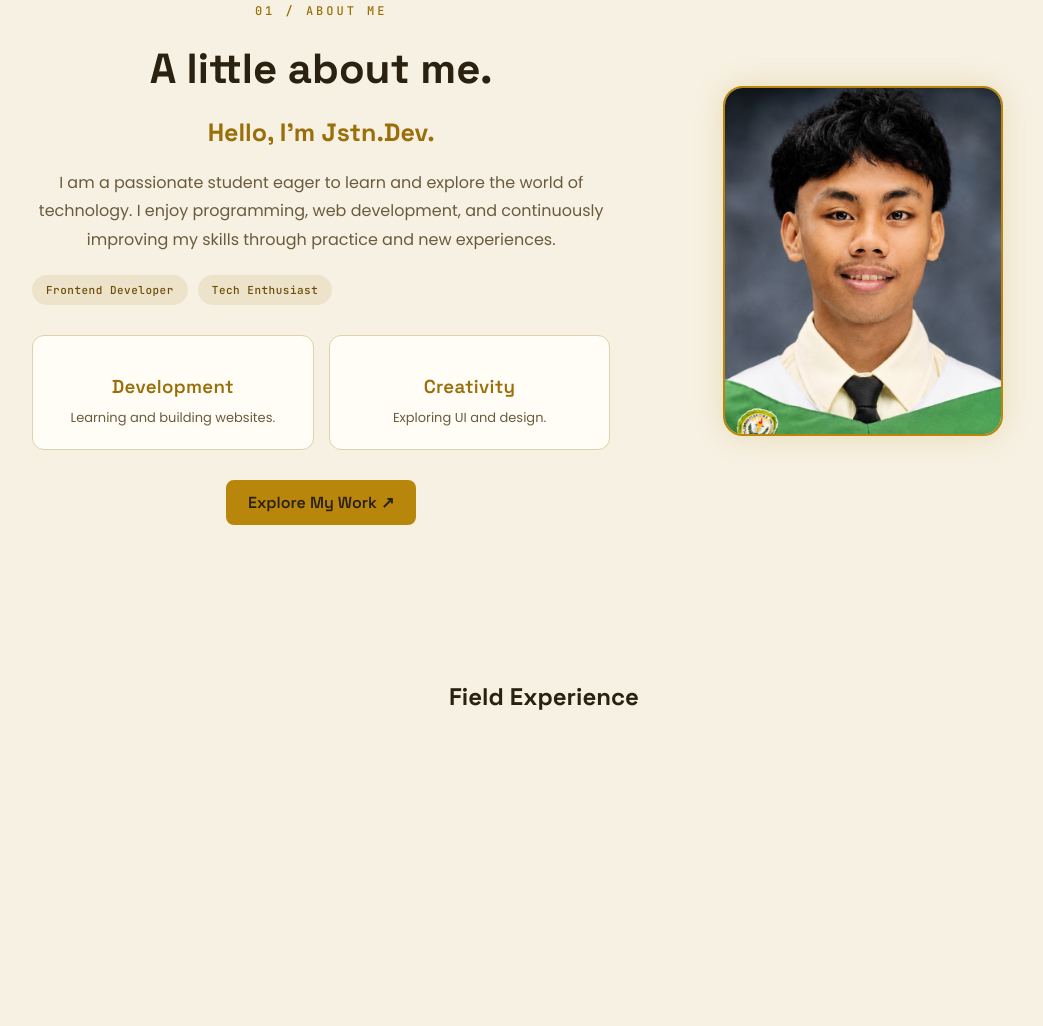
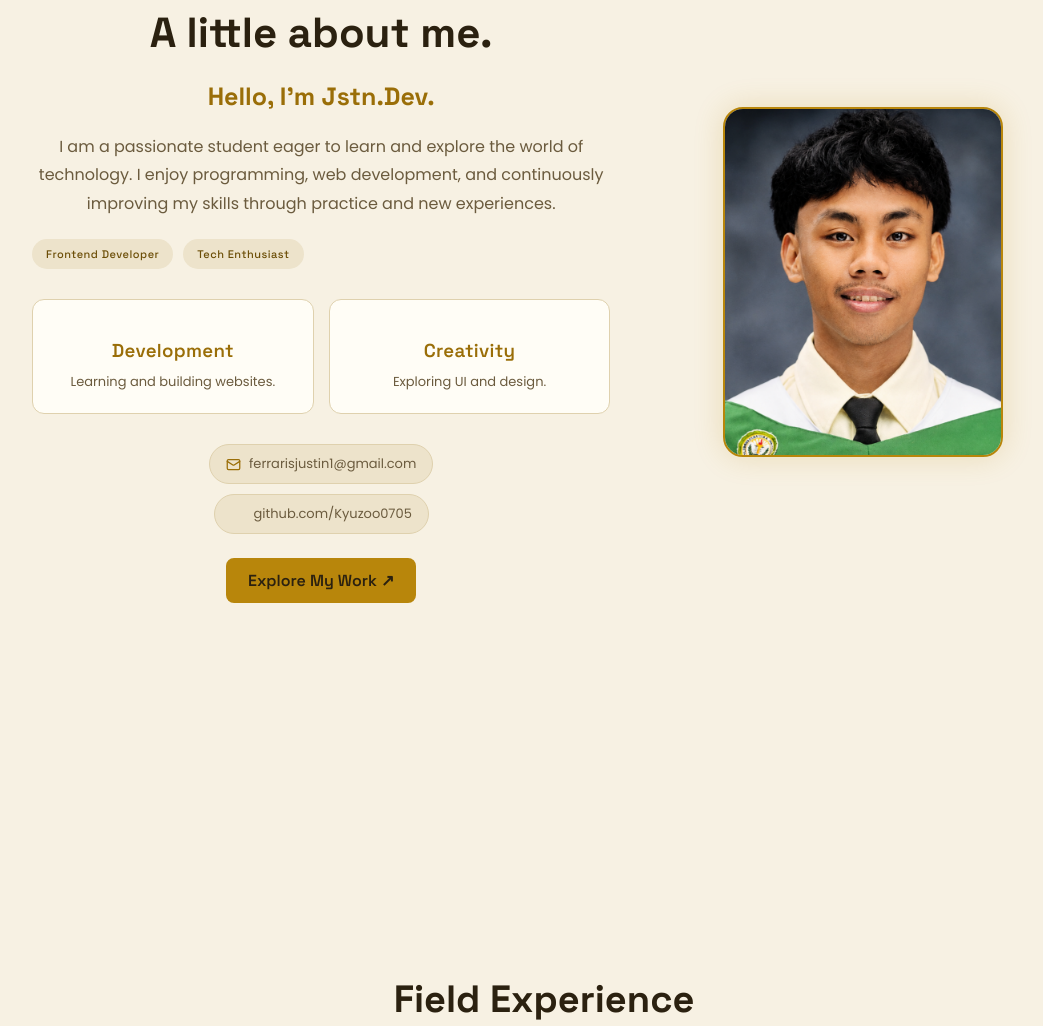
Before and after one commit to Kyuzoo0705/jstn-portfolio, a plain HTML site: page index.html in a window 1280 px wide. Shown: the part 254-1280 px from the top of the page, without its empty margins (96-1139 px from the left). Drawn offline with nearby package versions, Linux system fonts and the light colour scheme.

Commit message:
Rubric fixes: two font families, main/footer semantics, heading order, contact chips

```diff
--- a/index.html
+++ b/index.html
@@ -6,10 +6,10 @@
     <link rel="preconnect" href="https://fonts.googleapis.com" />
     <link rel="preconnect" href="https://fonts.gstatic.com" crossorigin />
     <link
-      href="https://fonts.googleapis.com/css2?family=Poppins:ital,wght@0,100;0,200;0,300;0,400;0,500;0,600;0,700;0,800;0,900;1,100;1,200;1,300;1,400;1,500;1,600;1,700;1,800;1,900&family=Space+Grotesk:wght@500;600;700&family=JetBrains+Mono:wght@500;600&display=swap"
+      href="https://fonts.googleapis.com/css2?family=Poppins:ital,wght@0,100;0,200;0,300;0,400;0,500;0,600;0,700;0,800;0,900;1,100;1,200;1,300;1,400;1,500;1,600;1,700;1,800;1,900&family=Space+Grotesk:wght@500;600;700&display=swap"
       rel="stylesheet"
     />
-    <link rel="stylesheet" href="style.css?v=8" />
+    <link rel="stylesheet" href="style.css?v=9" />
     <title>Justin's Portfolio</title>
   </head>
   <body>
@@ -69,6 +69,7 @@
         <span></span>
     </button>
 </header>
+    <main>
     <section id="Profile">
       <div class="profile-container">
 
@@ -103,6 +104,17 @@
                 </div>
             </div>
 
+            <div class="profile-contact">
+                <a href="mailto:ferrarisjustin1@gmail.com">
+                    <i data-lucide="mail"></i>
+                    <span>ferrarisjustin1@gmail.com</span>
+                </a>
+                <a href="https://github.com/Kyuzoo0705" target="_blank" rel="noopener">
+                    <i data-lucide="github"></i>
+                    <span>github.com/Kyuzoo0705</span>
+                </a>
+            </div>
+
             <a href="#Projects" class="profile-btn">
     Explore My Work ↗
 </a>
@@ -116,17 +128,22 @@
     </div>
     </section>
     <section id="FieldExperience">
-      <h1>Field Experience</h1>
+      <h2>Field Experience</h2>
     </section>
     <section id="Projects">
-      <h1>Projects</h1>
+      <h2>Projects</h2>
     </section>
     <section id="ResearchAtSHS">
-      <h1>Research At SHS</h1>
+      <h2>Research At SHS</h2>
     </section>
     <section id="SeminarAndTrainings">
-      <h1>Seminar And Trainings</h1>
+      <h2>Seminar And Trainings</h2>
     </section>
+    </main>
+
+    <footer>
+        <p>© 2026 Justin · Built with HTML &amp; CSS</p>
+    </footer>
   <script src="https://unpkg.com/lucide@latest"></script>
 
 <script>
--- a/style.css
+++ b/style.css
@@ -39,7 +39,6 @@ html {
     --hover: #8B5FC7;
 
     --font-display: 'Space Grotesk', poppins, sans-serif;
-    --font-mono: 'JetBrains Mono', monospace;
 }
 
 /* BLACK & GOLD THEME - LIGHT */
@@ -60,7 +59,6 @@ html {
     --hover: #8A6508;
 
     --font-display: 'Space Grotesk', poppins, sans-serif;
-    --font-mono: 'JetBrains Mono', monospace;
 }
 
 html,
@@ -158,6 +156,69 @@ section {
     scroll-margin-top: 110px;
 }
 
+/* section headings (h1 is reserved for the profile hero) */
+
+section > h2 {
+    font-family: var(--font-display);
+    font-weight: 700;
+    font-size: 38px;
+    color: var(--text);
+    padding-top: 30vh;
+}
+
+/* CONTACT CHIPS */
+
+.profile-contact {
+    display: flex;
+    flex-direction: column;
+    align-items: center;
+    gap: 10px;
+    margin: 24px 0;
+}
+
+.profile-contact a {
+    display: flex;
+    align-items: center;
+    gap: 8px;
+
+    background: var(--surface);
+    color: var(--text-muted);
+    text-decoration: none;
+
+    padding: 9px 16px;
+    border: 1px solid var(--border);
+    border-radius: 999px;
+    font-size: 13px;
+
+    transition: 0.3s ease;
+}
+
+.profile-contact a i,
+.profile-contact a svg {
+    width: 15px;
+    height: 15px;
+    color: var(--accent);
+}
+
+.profile-contact a:hover {
+    color: var(--text);
+    border-color: var(--accent);
+}
+
+/* FOOTER */
+
+footer {
+    border-top: 1px solid var(--border);
+    padding: 28px 6%;
+    text-align: center;
+}
+
+footer p {
+    color: var(--text-muted);
+    font-size: 13px;
+    margin: 0;
+}
+
 .nav {
   margin-left: auto;
   margin-right: 10px;
@@ -251,7 +312,8 @@ h2 {
 }
 
 .section-label {
-    font-family: var(--font-mono);
+    font-family: var(--font-display);
+    font-weight: 600;
     color: var(--accent);
     letter-spacing: 3px;
     font-size: 12px;
@@ -286,7 +348,7 @@ h2 {
     padding: 8px 14px;
     border-radius: 20px;
     font-size: 11px;
-    font-family: var(--font-mono);
+    font-family: var(--font-display);
     font-weight: 500;
     letter-spacing: 0.5px;
 }
```
